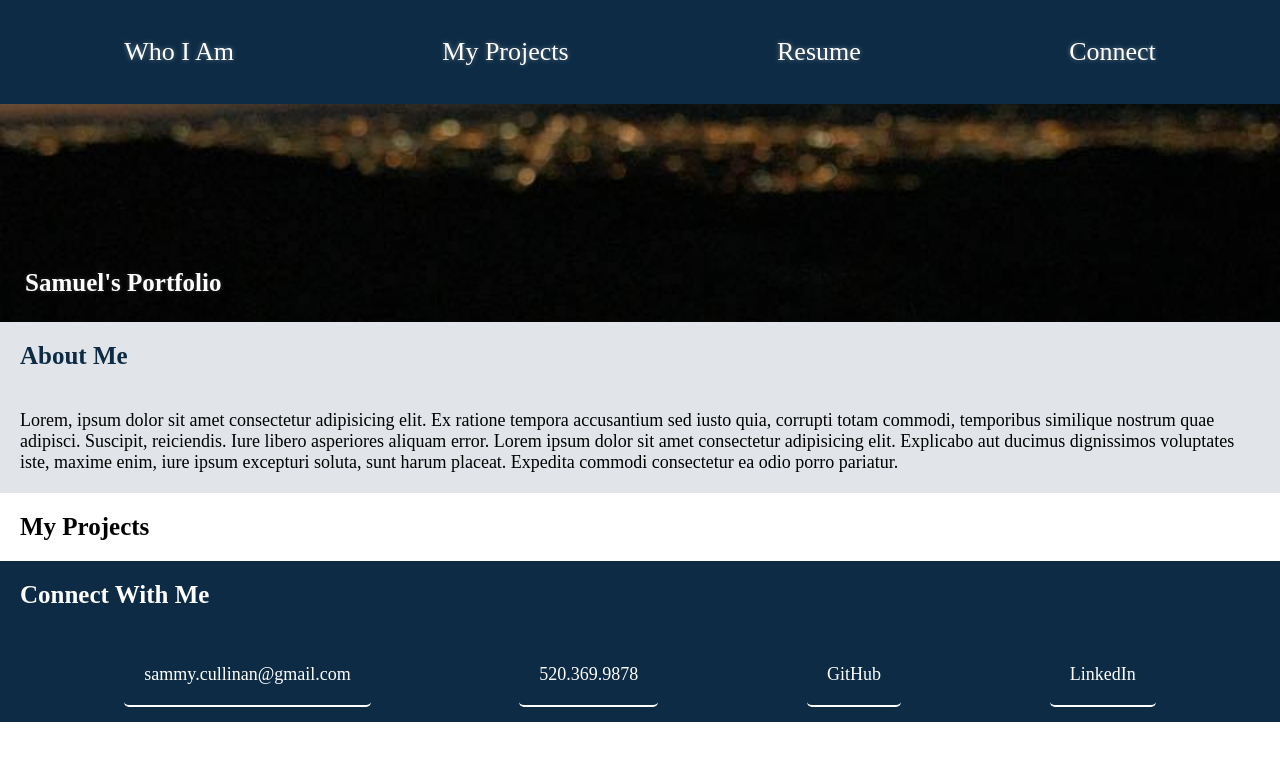
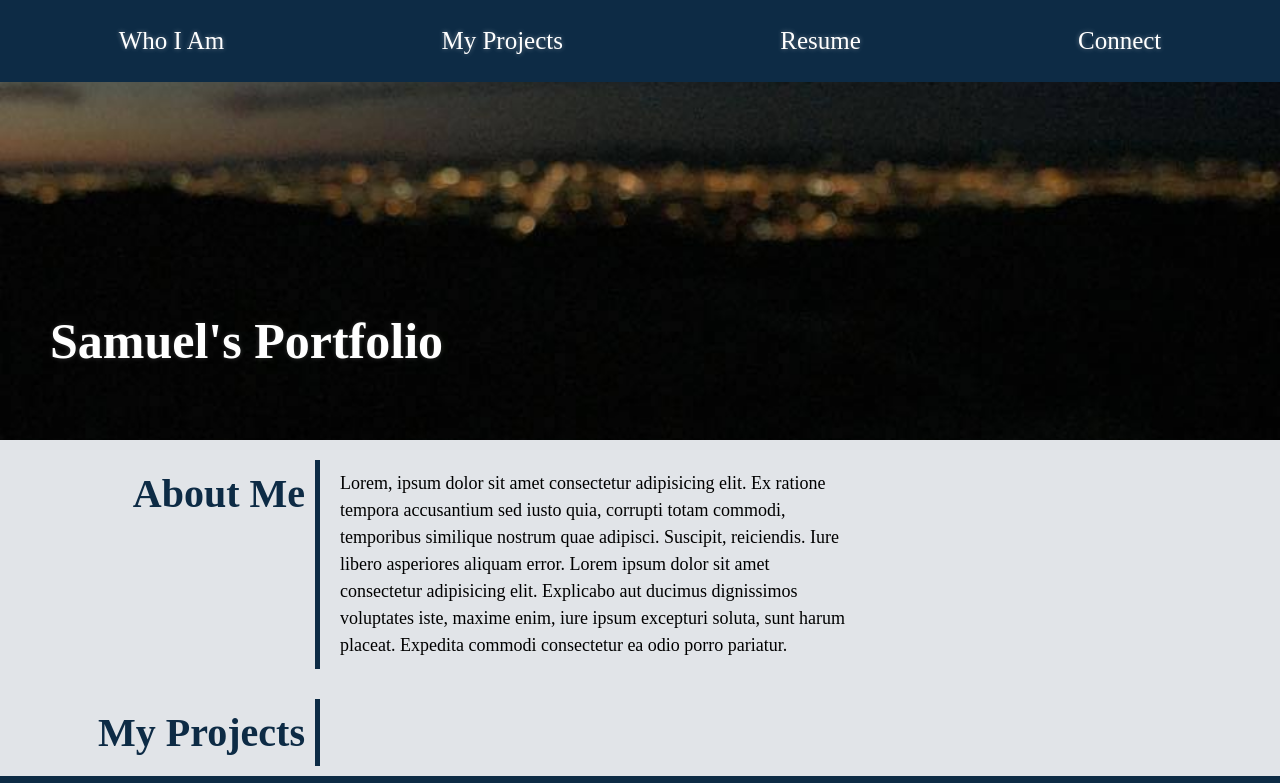
Before and after one commit to cullinans1/Portfolio, a plain HTML site: page index.html in a window 1280 px wide. Shown: the top 783 px of the page. Drawn offline with Linux system fonts and the light colour scheme.

Commit message:
changed section titles and updated jumbotron

```diff
--- a/assets/css/style.css
+++ b/assets/css/style.css
@@ -8,13 +8,41 @@
     padding: 0;
     box-sizing: border-box;
 }
+
+.section-title {
+    font-size: 40px;
+    padding: 10px;
+    margin: 10px 0;
+}
+
+.primarytitle {
+    color: var(--color1);
+    border-right: 5px solid var(--color1);
+    width: 25%;
+    display: flex;
+    justify-content: flex-end;
+}
+
+.secondarytitle {
+    color: var(--color2);
+    display: flex;
+    justify-content: flex-end;
+}
+
+.sectionlayout {
+    display: flex;
+    flex-wrap: wrap;
+    background: var(--color3);
+    padding-top: 10px;
+    justify-content: left;
+}
 /*Header styling*/
 
 header {
     display: flex;
     justify-content: space-between;
     flex-wrap: wrap;
-    padding: 20px;
+    padding: 10px;
     background-color: var(--color1);
     color: var(--color2);
 
@@ -42,7 +70,7 @@ header nav ul {
 header nav ul li {
     padding: 10px 15px;
     font-weight: lighter;
-    font-size: 26px;
+    font-size: 25px;
     text-shadow: 0 0 5px rgba(255, 255, 255, 0.4);
 }
 
@@ -69,21 +97,6 @@ footer {
     background-color: var(--color1);
     color: var(--color2)
 }
-
-.section-title {
-    font-size: 25px;
-    padding: 20px;
-    width: 100%;
-}
-
-.primarytitle {
-    color: var(--color1);
-}
-
-.secondarytitle {
-    color: var(--color2);
-}
-
 
 .contactinfo {
     display: flex;
@@ -121,29 +134,30 @@ footer a {
     display: flex;
     flex-wrap: wrap;
     width: 100%;
-    padding: 75px;
+    padding: 150px;
 }
 
 .jumbotron h1 {
-    font-size: 25px;
+    font-size: 50px;
     color: var(--color2);
     position: relative;
-    right: 70px;
-    top: 70px;
+    right: 100px;
+    top: 80px;
     text-shadow: 0 0 5px rgba(255, 255, 255, 0.2);
 }
 
 /* Bio section */
 
-.about-me {
-    display: flex;
-    flex-wrap: wrap;
-    align-items: flex-end;
-    background: var(--color3)
-}
-
 .info {
     margin: 20px;
     font-size: 18px;
+    text-align: left;
+    width: 40%;
+    line-height: 1.5;
+}
 
+/* My Projects section */
+
+.projects {
+    background: var(--color3);
 }
--- a/index.html
+++ b/index.html
@@ -32,11 +32,11 @@
 
 <!--Jumbotron/hero-->
 <section class="jumbotron">
-    <h1 class="section-title secondarytitle">Samuel's Portfolio</h1>
+    <h1>Samuel's Portfolio</h1>
 </section>
 
 <!--Bio section-->
-<section id="bio" class="about-me">
+<section id="bio" class="sectionlayout">
     <h2 class="section-title primarytitle">
         About Me
     </h2>
@@ -49,8 +49,8 @@
 </section>
 
 <!--Project section-->
-<section class="Projects" id="projects">
-    <h2 class="section-title">My Projects</h2>
+<section class="sectionlayout" id="projects">
+    <h2 class="section-title primarytitle">My Projects</h2>
     <div class="grid">
 
     </div>
```
Also changed, not shown: 2 other files.
